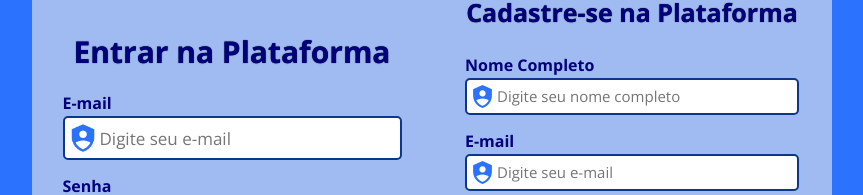
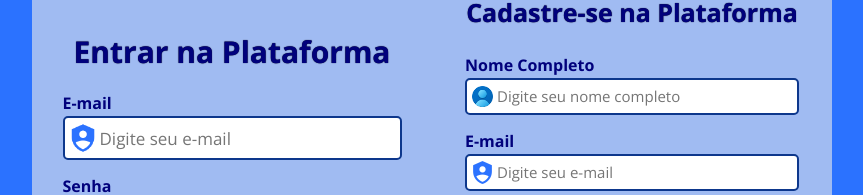
Before and after one commit to DarkSide-Dev/studytech, a React (Create React App) app: page /login in a window 1280 px wide. Shown: the part 152-347 px from the top of the page, without its empty margins (208-1071 px from the left). Built offline with nearby package versions, Linux system fonts and the light colour scheme.

Commit message:
Correção de icone - Talita

```diff
--- a/src/assets/screens/Login/index.js
+++ b/src/assets/screens/Login/index.js
@@ -26,6 +26,8 @@ import {
 
 import EmailImg from '../../img/email-icon.png';
 import PasswordImg from '../../img/password-icon.png';
+import UserImg from '../../img/name-icon.png';
+
 
 import FacebookIcon from '../../img/facebookicon.png';
 import GoogleIcon from '../../img/googleicon.png';
@@ -84,7 +86,7 @@ function Login(){
                     <InputAreaCadastro>
 
                         <Label>Nome Completo</Label>
-                        <InputCadastro icon={EmailImg} type="text" placeholder="Digite seu nome completo" />
+                        <InputCadastro icon={UserImg} type="text" placeholder="Digite seu nome completo" />
 
                     </InputAreaCadastro>
 
```
Also changed, not shown: src/assets/img/name-icon.png (added).
